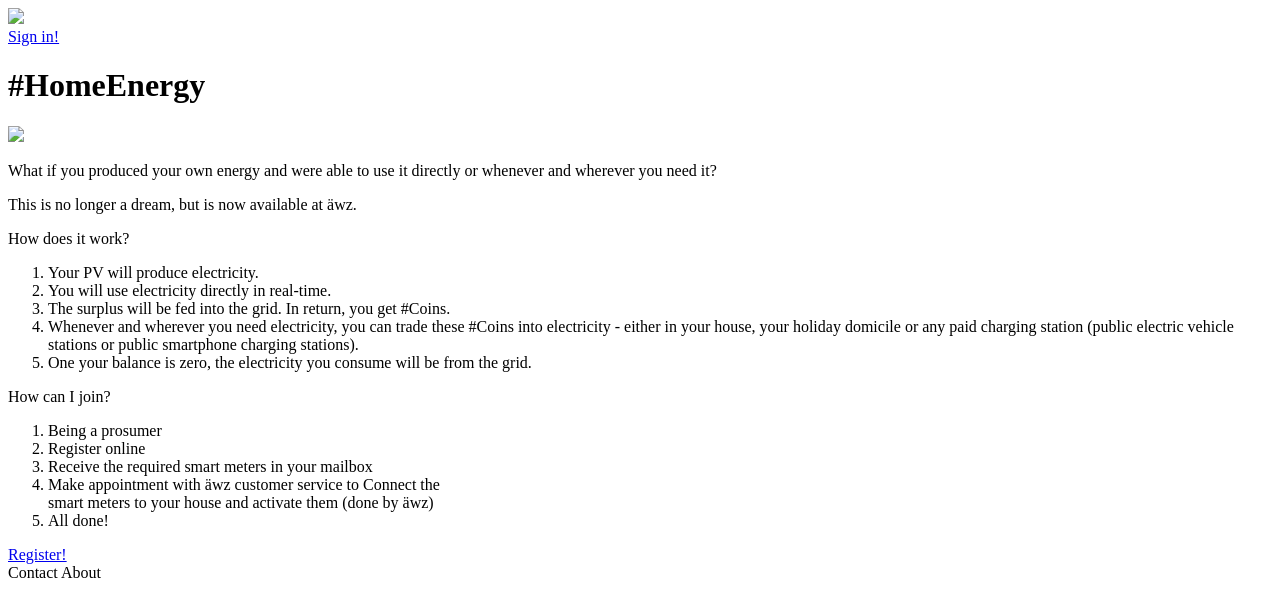
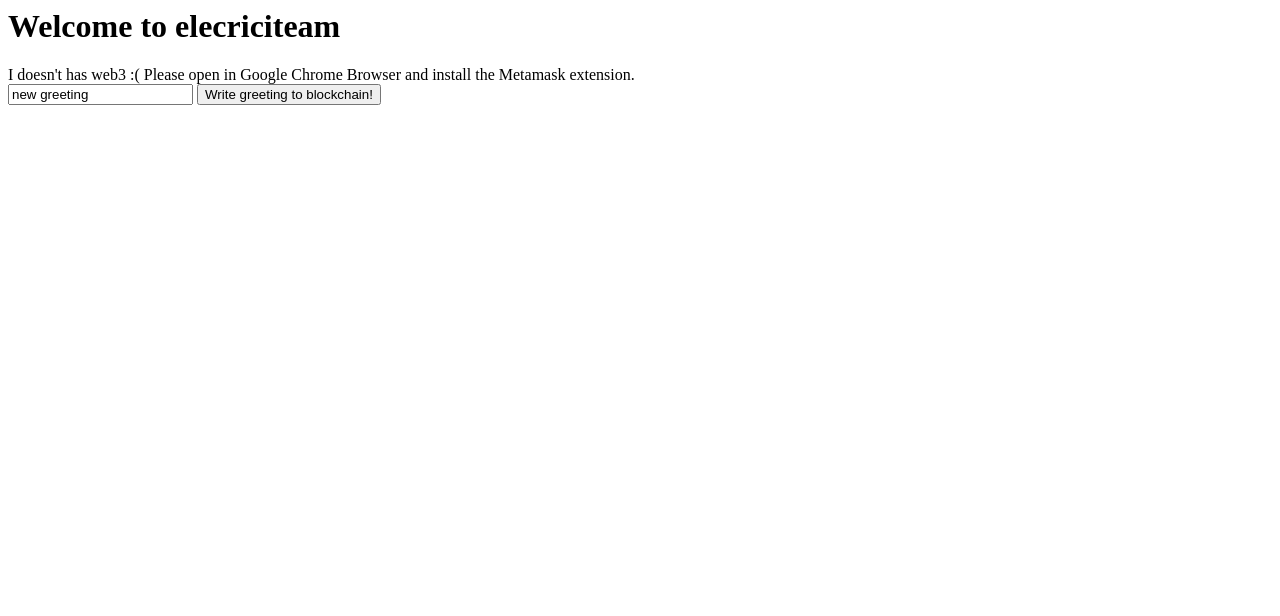
Before and after one commit to electriciteam/contractInterface, a plain HTML site: page index.html in a window 1280 px wide. Drawn offline with nearby package versions, Linux system fonts and the light colour scheme.

Commit message:
Update index.html

```diff
--- a/index.html
+++ b/index.html
@@ -1,84 +1,15 @@
-<!doctype html>
-
 <html>
-
-<meta charset="utf-8" />
-
-<title>#HomeEnergy</title>
-
-<meta name="description" content="description" />
-<meta name="author" content="author" />
-<meta name="keywords" content="" />
-<meta name="viewport" content="width=device-width, initial-scale=1.0">
-
-<link href="css/style.css" type="text/css" rel="stylesheet" />
-<script src="http://code.jquery.com/jquery-latest.min.js" type="text/javascript"></script>
-<script src="js/script.js"></script>
-
-<!--[if IE]>
-  <script src="http://html5shiv.googlecode.com/svn/trunk/html5.js"></script>
-<![endif]-->
-
-<body>
-	<div id='container'>
-	<header>
-
-	<img src="img/notewz.jpg" id="ewz" />
-
-	</header>
-
-
-	<main>
-
-	<a id="signin" href="login.html">Sign in!</a>
-
-	<h1>#HomeEnergy</h1>
-
-	<img src="img/Solarpanels.jpg" id="pvpic">
-	<p>
-	What if you produced your own energy and were able to use it directly or whenever and wherever you need it?
-	</p>
-	<p>
-	This is no longer a dream, but is now available at äwz.
-	</p>
-	<p>
-	How does it work?
-	</p>
-
-	<ol>
-		<li>Your PV will produce electricity.</li>
-		<li>You will use electricity directly in real-time.</li>
-		<li>The surplus will be fed into the grid. In return, you get #Coins.</li>
-		<li>Whenever and wherever you need electricity, you can trade these #Coins into electricity - either in your house, your holiday domicile or any paid charging station (public electric vehicle stations or public smartphone charging stations).</li>
-		<li>One your balance is zero, the electricity you consume will be from the grid.</li>
-	</ol>
-
-	<p>How can I join?</p>
-
-	<ol>
-		<li>Being a prosumer</li>
-		<li>Register online</li>
-		<li>Receive the required smart meters in your mailbox</li>
-		<li>Make appointment with äwz customer service to Connect the </li>smart meters to your house and activate them (done by äwz)</li>
-		<li>All done!</li>
-	</ol>
-
-
-	<form>
-
-	<a href="register.html" class="button" id="register">Register!</a>
-
-	</form>
-
-
-	</main>
-
-	<footer>
-		<a>Contact</a> <a>About</a>
-	</footer>
-	</div>
-</body>
-
-
-
+    <head>
+        <title>web3 test</title>
+        <script src="jquery-3.2.1.js"></script>
+    </head>
+    <body>
+        <h1> Welcome to elecriciteam </h1>
+        <div id="content">Can I has web3?!</div>
+        <form id="my-form">
+            <input type="text" name="greeting" id="greeting" value="new greeting" />
+            <button type="submit">Write greeting to blockchain!</button>
+        </form>
+        <script src="custom.js"></script>
+    </body>
 </html>
```
